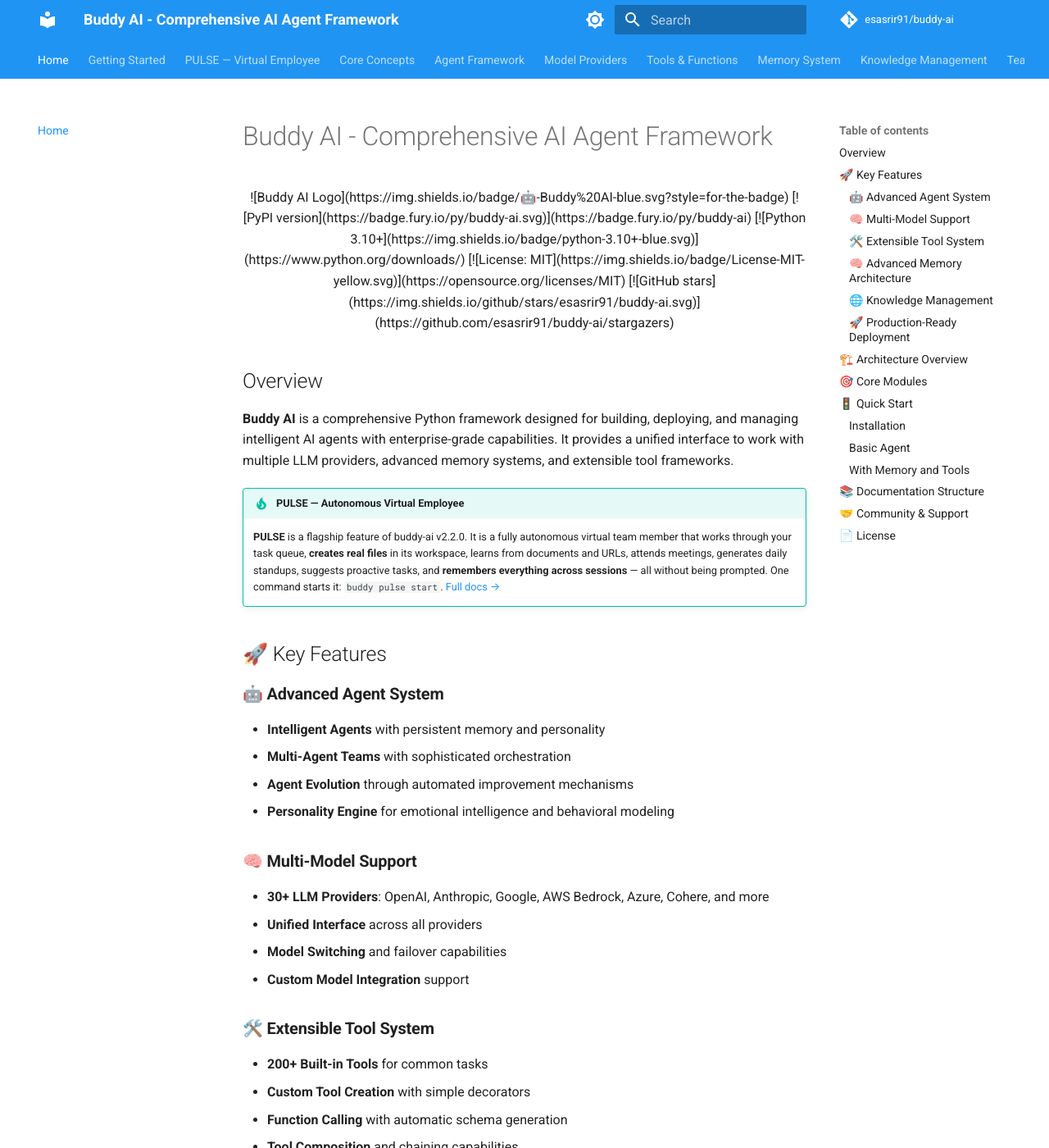
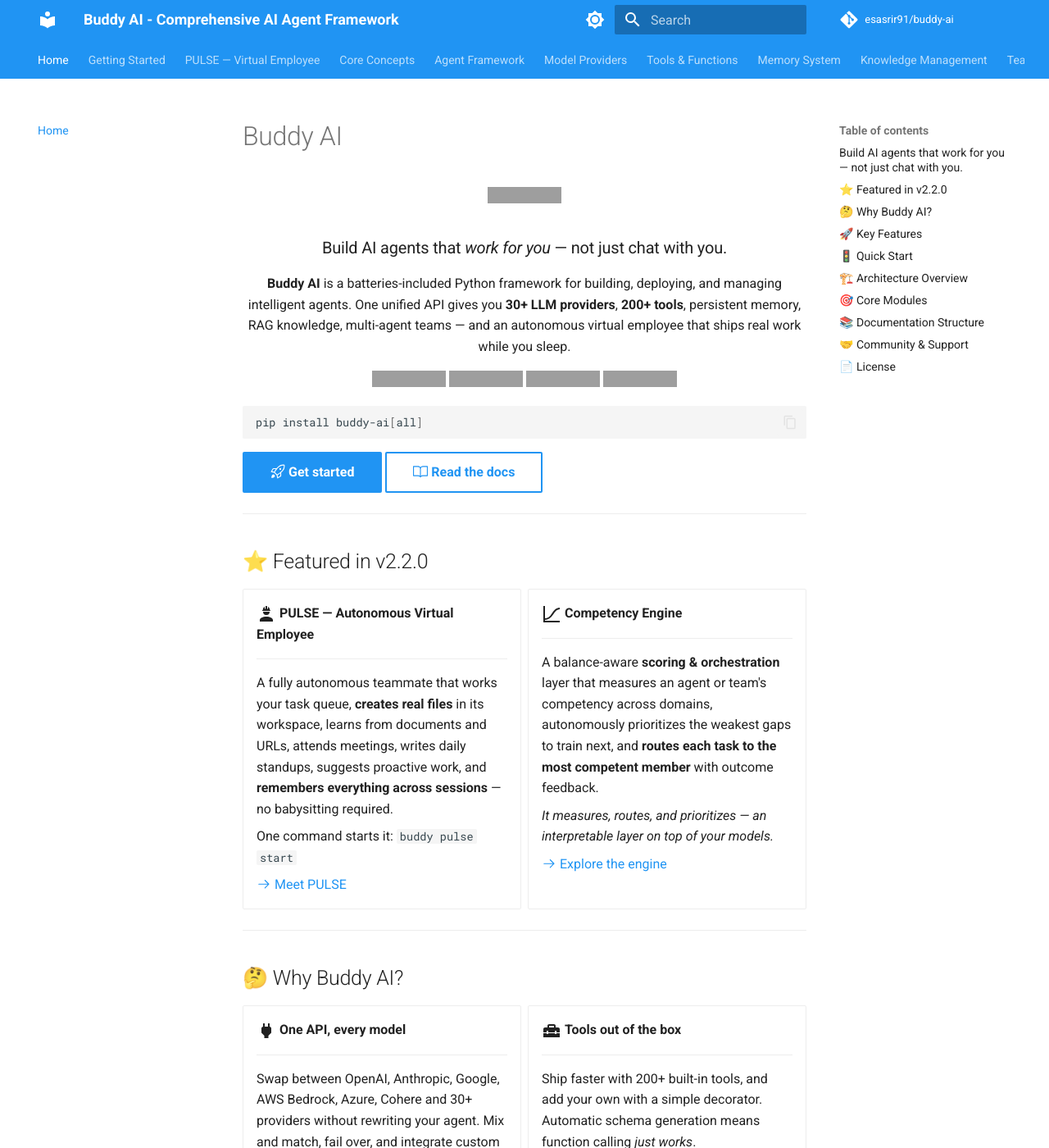
Before and after one commit to esasrir91/buddy-ai, an MkDocs documentation site: the page built from docs/index.md, in a window 1280 px wide and 1400 px high. Shown: the whole window at 82% size. Built offline with MkDocs 1.6.1 and Material for MkDocs 9.7.7, drawn with Linux system fonts in a browser that asks for light colours; comment, search, counter and statistics services are not loaded; the version menu is left out; some of the changed text lies outside the part shown; grey boxes are pictures that could not be loaded.

Commit message:
docs: revamp home page with feature grid + Competency Engine highlight
Co-authored-by: Cursor <cursoragent@cursor.com>

````diff
--- a/docs/index.md
+++ b/docs/index.md
@@ -1,8 +1,12 @@
-# Buddy AI - Comprehensive AI Agent Framework
+# Buddy AI
 
-<div align="center">
+<div align="center" markdown>
 
 ![Buddy AI Logo](https://img.shields.io/badge/🤖-Buddy%20AI-blue.svg?style=for-the-badge)
+
+### Build AI agents that *work for you* — not just chat with you.
+
+**Buddy AI** is a batteries-included Python framework for building, deploying, and managing intelligent agents. One unified API gives you **30+ LLM providers**, **200+ tools**, persistent memory, RAG knowledge, multi-agent teams — and an autonomous virtual employee that ships real work while you sleep.
 
 [![PyPI version](https://badge.fury.io/py/buddy-ai.svg)](https://badge.fury.io/py/buddy-ai)
 [![Python 3.10+](https://img.shields.io/badge/python-3.10+-blue.svg)](https://www.python.org/downloads/)
@@ -11,50 +15,201 @@
 
 </div>
 
-## Overview
+```bash
+pip install buddy-ai[all]
+```
 
-**Buddy AI** is a comprehensive Python framework designed for building, deploying, and managing intelligent AI agents with enterprise-grade capabilities. It provides a unified interface to work with multiple LLM providers, advanced memory systems, and extensible tool frameworks.
+[:octicons-rocket-24: Get started](getting-started/installation.md){ .md-button .md-button--primary }
+[:octicons-book-24: Read the docs](getting-started/quickstart.md){ .md-button }
 
-!!! tip "PULSE — Autonomous Virtual Employee"
-    **PULSE** is a flagship feature of buddy-ai v2.2.0. It is a fully autonomous virtual team member that works through your task queue, **creates real files** in its workspace, learns from documents and URLs, attends meetings, generates daily standups, suggests proactive tasks, and **remembers everything across sessions** — all without being prompted. One command starts it: `buddy pulse start`. [Full docs →](advanced/pulse.md)
+---
+
+## ⭐ Featured in v2.2.0
+
+<div class="grid cards" markdown>
+
+-   :material-account-hard-hat:{ .lg .middle } __PULSE — Autonomous Virtual Employee__
+
+    ---
+
+    A fully autonomous teammate that works your task queue, **creates real files** in its workspace, learns from documents and URLs, attends meetings, writes daily standups, suggests proactive work, and **remembers everything across sessions** — no babysitting required.
+
+    One command starts it: `buddy pulse start`
+
+    [:octicons-arrow-right-24: Meet PULSE](advanced/pulse.md)
+
+-   :material-chart-bell-curve-cumulative:{ .lg .middle } __Competency Engine__
+
+    ---
+
+    A balance-aware **scoring & orchestration** layer that measures an agent or team's competency across domains, autonomously prioritizes the weakest gaps to train next, and **routes each task to the most competent member** with outcome feedback.
+
+    *It measures, routes, and prioritizes — an interpretable layer on top of your models.*
+
+    [:octicons-arrow-right-24: Explore the engine](advanced/competency.md)
+
+</div>
+
+---
+
+## 🤔 Why Buddy AI?
+
+<div class="grid cards" markdown>
+
+-   :material-power-plug:{ .lg .middle } __One API, every model__
+
+    ---
+
+    Swap between OpenAI, Anthropic, Google, AWS Bedrock, Azure, Cohere and 30+ providers without rewriting your agent. Mix and match, fail over, and integrate custom models.
+
+-   :material-toolbox:{ .lg .middle } __Tools out of the box__
+
+    ---
+
+    Ship faster with 200+ built-in tools, and add your own with a simple decorator. Automatic schema generation means function calling *just works*.
+
+-   :material-brain:{ .lg .middle } __Memory that persists__
+
+    ---
+
+    Conversation summarization, long-term storage, and user-specific memories that carry across sessions — so your agents actually remember.
+
+-   :material-rocket-launch:{ .lg .middle } __Production from day one__
+
+    ---
+
+    FastAPI REST apps, interactive UIs, Docker & Kubernetes support, and enterprise security features built into the framework.
+
+</div>
+
+---
 
 ## 🚀 Key Features
 
-### 🤖 **Advanced Agent System**
-- **Intelligent Agents** with persistent memory and personality
-- **Multi-Agent Teams** with sophisticated orchestration
-- **Agent Evolution** through automated improvement mechanisms
-- **Personality Engine** for emotional intelligence and behavioral modeling
+<div class="grid cards" markdown>
 
-### 🧠 **Multi-Model Support**
-- **30+ LLM Providers**: OpenAI, Anthropic, Google, AWS Bedrock, Azure, Cohere, and more
-- **Unified Interface** across all providers
-- **Model Switching** and failover capabilities
-- **Custom Model Integration** support
+-   :material-robot:{ .lg .middle } __Advanced Agent System__
 
-### 🛠️ **Extensible Tool System**
-- **200+ Built-in Tools** for common tasks
-- **Custom Tool Creation** with simple decorators
-- **Function Calling** with automatic schema generation
-- **Tool Composition** and chaining capabilities
+    ---
 
-### 🧠 **Advanced Memory Architecture**
-- **Conversation Memory** with intelligent summarization
-- **Long-term Memory** storage and retrieval
-- **User-specific Memories** across sessions
-- **Knowledge Integration** with RAG capabilities
+    - Intelligent agents with persistent memory and personality
+    - Multi-agent teams with sophisticated orchestration
+    - Agent evolution through automated improvement
+    - Personality engine for behavioral modeling
 
-### 🌐 **Knowledge Management**
-- **Multi-format Document Processing** (PDF, DOCX, MD, etc.)
-- **Vector Database Integration** (ChromaDB, Pinecone, Weaviate)
-- **Intelligent RAG** with semantic search and ranking
-- **Real-time Knowledge Updates**
+    [:octicons-arrow-right-24: Agent framework](agents/agent-class.md)
 
-### 🚀 **Production-Ready Deployment**
-- **FastAPI Integration** for REST APIs
-- **Streamlit Apps** for interactive interfaces
-- **Docker & Kubernetes** support
-- **Enterprise Security** features
+-   :material-set-merge:{ .lg .middle } __Multi-Model Support__
+
+    ---
+
+    - 30+ LLM providers under one unified interface
+    - Model switching and failover
+    - Custom model integration
+
+    [:octicons-arrow-right-24: Model providers](models/overview.md)
+
+-   :material-tools:{ .lg .middle } __Extensible Tool System__
+
+    ---
+
+    - 200+ built-in tools for common tasks
+    - Custom tool creation with simple decorators
+    - Function calling, composition, and chaining
+
+    [:octicons-arrow-right-24: Tools & functions](tools/overview.md)
+
+-   :material-database-search:{ .lg .middle } __Knowledge & RAG__
+
+    ---
+
+    - Multi-format document processing (PDF, DOCX, MD…)
+    - Vector database integration (ChromaDB, Pinecone, Weaviate)
+    - Semantic search with intelligent ranking
+
+    [:octicons-arrow-right-24: Knowledge management](knowledge/overview.md)
+
+-   :material-account-group:{ .lg .middle } __Teams & Workflows__
+
+    ---
+
+    - Multi-agent collaboration and communication
+    - Template-based workflow automation
+    - A robust execution engine
+
+    [:octicons-arrow-right-24: Team collaboration](team/overview.md)
+
+-   :material-server-network:{ .lg .middle } __Deploy Anywhere__
+
+    ---
+
+    - FastAPI integration for REST APIs
+    - Interactive apps and playgrounds
+    - Docker & Kubernetes ready
+
+    [:octicons-arrow-right-24: Deployment options](deployment/overview.md)
+
+</div>
+
+---
+
+## 🚦 Quick Start
+
+Spin up your first agent in a few lines:
+
+```python
+from buddy import Agent
+from buddy.models.openai import OpenAIChat
+
+agent = Agent(
+    name="Assistant",
+    model=OpenAIChat(),
+    instructions="You are a helpful assistant.",
+)
+
+response = agent.run("Hello, what can you do?")
+print(response.content)
+```
+
+Add memory and a real web-search tool to build a research assistant:
+
+```python
+from buddy import Agent
+from buddy.models.openai import OpenAIChat
+from buddy.tools.tavily import TavilyTools
+from buddy.memory.agent import AgentMemory
+
+agent = Agent(
+    name="ResearchBot",
+    model=OpenAIChat(),
+    memory=AgentMemory(),
+    tools=[TavilyTools()],
+    instructions="You are a research assistant that can search the web.",
+)
+
+response = agent.run("What are the latest developments in AI?")
+print(response.content)
+```
+
+!!! tip "Score and route your team's competency"
+    Want to know where your agents are strong — and send each task to the right one?
+
+    ```python
+    from buddy.eval.competency import CompetencyEval
+
+    ev = CompetencyEval(
+        domains={"reasoning": 7, "memory": 6, "deployment": 4},
+        base=9,
+        dependency={("reasoning", "deployment"): 0.4},
+    )
+    result = ev.run()
+    print(f"Competency index: {result.index:.2%}")
+    print(f"Weakest domain:   {result.weakest_domain()}")
+    ```
+
+    [Dive into the Competency Engine →](advanced/competency.md)
+
+---
 
 ## 🏗️ Architecture Overview
 
@@ -78,10 +233,11 @@ graph TD
 
 ## 🎯 Core Modules
 
-| Module | Description | Features |
-|--------|-------------|----------|
+| Module | Description | Highlights |
+|--------|-------------|------------|
 | **[Agent](agents/agent-class.md)** | Core agent implementation | Memory, tools, personality, evolution |
-| **[PULSE](advanced/pulse.md)** | Autonomous virtual employee | Tasks + real file output, persistent memory, KT, meetings, standups, notifications, web UI |
+| **[PULSE](advanced/pulse.md)** | Autonomous virtual employee | Real file output, persistent memory, meetings, standups, web UI |
+| **[Competency Engine](advanced/competency.md)** | Scoring & orchestration | Domain scoring, gap prioritization, runtime routing |
 | **[Models](models/overview.md)** | LLM provider integrations | 30+ providers, unified interface |
 | **[Tools](tools/overview.md)** | Function calling system | 200+ tools, custom creation |
 | **[Memory](memory/overview.md)** | Memory management | Conversation, long-term, user memories |
@@ -92,60 +248,19 @@ graph TD
 | **[CLI](cli/overview.md)** | Command-line interface | Workspace management, operations |
 | **[API](api/overview.md)** | REST API framework | FastAPI integration, endpoints |
 
-## 🚦 Quick Start
-
-### Installation
-```bash
-pip install buddy-ai[all]
-```
-
-### Basic Agent
-```python
-from buddy import Agent
-from buddy.models.openai import OpenAIChat
-
-agent = Agent(
-    name="Assistant",
-    model=OpenAIChat(),
-    instructions="You are a helpful assistant."
-)
-
-response = agent.run("Hello, what can you do?")
-print(response.content)
-```
-
-### With Memory and Tools
-```python
-from buddy import Agent
-from buddy.models.openai import OpenAIChat
-from buddy.tools.tavily import TavilyTools
-from buddy.memory.agent import AgentMemory
-
-agent = Agent(
-    name="ResearchBot",
-    model=OpenAIChat(),
-    memory=AgentMemory(),
-    tools=[TavilyTools()],
-    instructions="You are a research assistant that can search the web."
-)
-
-response = agent.run("What are the latest developments in AI?")
-print(response.content)
-```
-
 ## 📚 Documentation Structure
 
 This documentation is organized into the following sections:
 
-- **[Getting Started](getting-started/installation.md)** - Installation, setup, and first steps
-- **[Core Concepts](core/agents.md)** - Understanding the fundamental components
-- **[Agent Framework](agents/agent-class.md)** - Deep dive into agent capabilities
-- **[Model Providers](models/overview.md)** - Working with different LLM providers
-- **[Tools & Functions](tools/overview.md)** - Building and using tools
-- **[Memory System](memory/overview.md)** - Managing agent memory and state
-- **[Knowledge Management](knowledge/overview.md)** - RAG and document processing
-- **[Advanced Features](advanced/multimodal.md)** - Multi-modal, reasoning, planning
-- **[Examples & Tutorials](examples/basic.md)** - Practical examples and use cases
+- **[Getting Started](getting-started/installation.md)** — Installation, setup, and first steps
+- **[Core Concepts](core/overview.md)** — Understanding the fundamental components
+- **[Agent Framework](agents/agent-class.md)** — Deep dive into agent capabilities
+- **[Model Providers](models/overview.md)** — Working with different LLM providers
+- **[Tools & Functions](tools/overview.md)** — Building and using tools
+- **[Memory System](memory/overview.md)** — Managing agent memory and state
+- **[Knowledge Management](knowledge/overview.md)** — RAG and document processing
+- **[Advanced Features](advanced/multimodal.md)** — Multi-modal, reasoning, planning, competency
+- **[Examples & Tutorials](examples/basic.md)** — Practical examples and use cases
 
 ## 🤝 Community & Support
 
@@ -155,11 +270,11 @@ This documentation is organized into the following sections:
 
 ## 📄 License
 
-This project is licensed under the MIT License - see the [LICENSE](https://github.com/esasrir91/buddy-ai/blob/main/LICENSE) file for details.
+This project is licensed under the MIT License — see the [LICENSE](https://github.com/esasrir91/buddy-ai/blob/main/LICENSE) file for details.
 
 ---
 
-<div align="center">
+<div align="center" markdown>
 
 **Ready to build intelligent AI agents?** [Get started now →](getting-started/installation.md)
 
````
